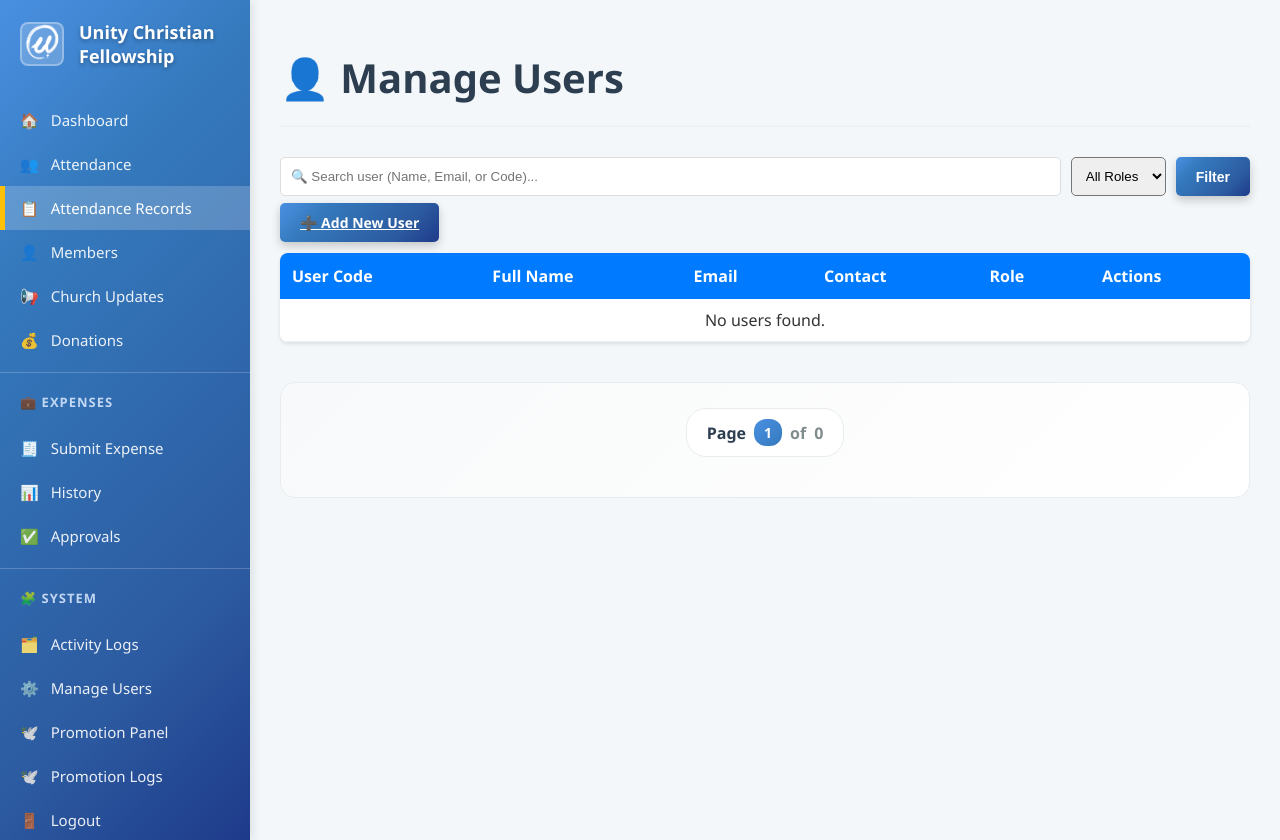
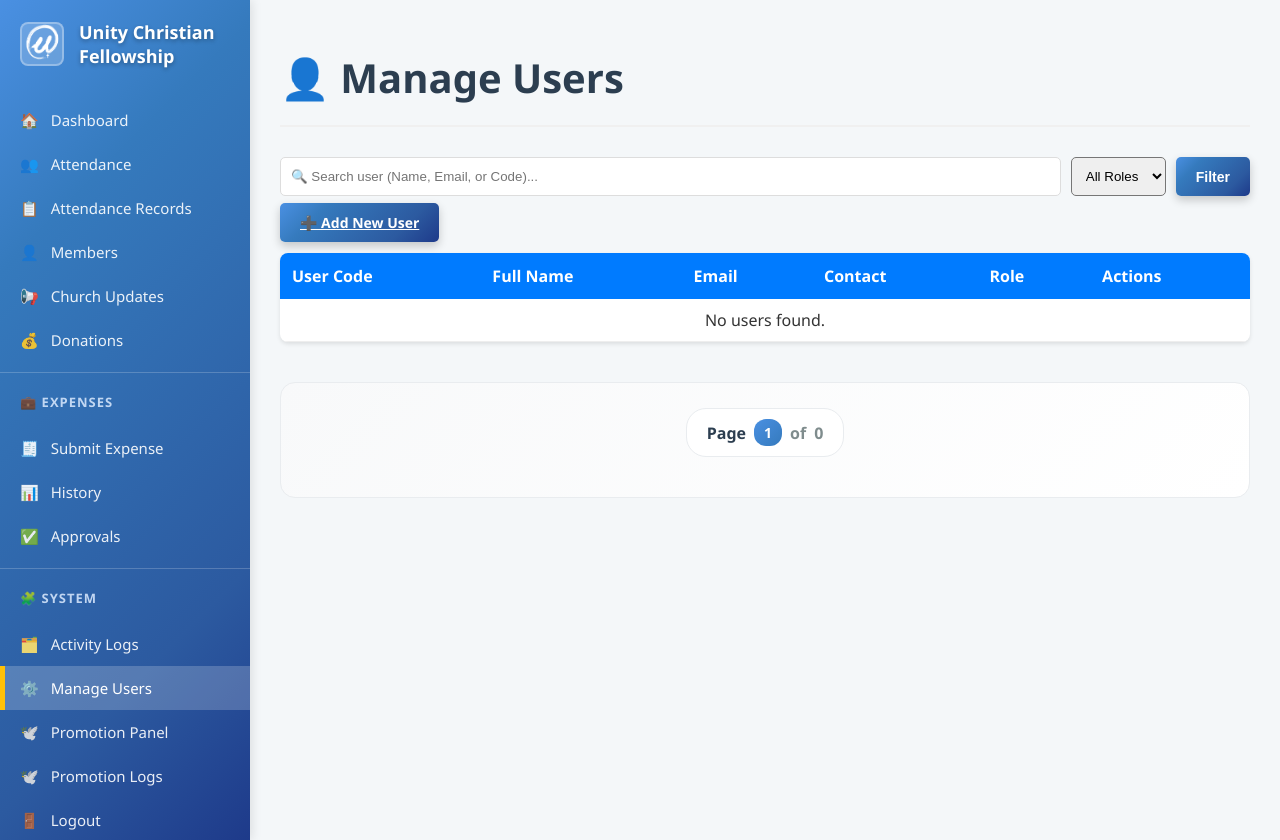
Before and after one commit to VienCode/church-management-system, a PHP site: page /admin_dashboard.php in a window 1280 px wide. Run offline with PHP 8.4, Linux system fonts and the light colour scheme; the visitor is signed in with stand-in values (Sample User, id 1); data that the repository does not hold is empty.

Commit message:
navbar fixes again

```diff
--- a/admin_dashboard.php
+++ b/admin_dashboard.php
@@ -80,7 +80,7 @@ $result = $stmt->get_result();
 
         <?php if (can_access([ROLE_ADMIN, ROLE_ATTENDANCE_MARKER])): ?>
             <li><a href="attendance.php"><span>👥</span> Attendance</a></li>
-            <li><a href="attendance_records.php" class="active"><span>📋</span> Attendance Records</a></li>
+            <li><a href="attendance_records.php"><span>📋</span> Attendance Records</a></li>
         <?php endif; ?>
 
         <?php if (can_access([ROLE_ADMIN, ROLE_MEMBER, ROLE_LEADER])): ?>
@@ -111,7 +111,7 @@ $result = $stmt->get_result();
         <li class="nav-divider"></li>
             <li class="nav-section">🧩 System</li>
             <li><a href="logs.php"><span>🗂️</span> Activity Logs</a></li>
-            <li><a href="admin_dashboard.php"><span>⚙️</span> Manage Users</a></li>
+            <li><a href="admin_dashboard.php" class="active"><span>⚙️</span> Manage Users</a></li>
             <li><a href="promotion_page.php"><span>🕊️</span> Promotion Panel</a></li>
             <li><a href="promotion_logs.php"><span>🕊️</span> Promotion Logs</a></li>
         <?php endif; ?>
--- a/attendance.php
+++ b/attendance.php
@@ -126,8 +126,8 @@ input[type="date"] { padding:8px; border-radius:6px; border:1px solid #ccc; }
         <li><a href="dashboard.php"><span>🏠</span> Dashboard</a></li>
 
         <?php if (can_access([ROLE_ADMIN, ROLE_ATTENDANCE_MARKER])): ?>
-            <li><a href="attendance.php"><span>👥</span> Attendance</a></li>
-            <li><a href="attendance_records.php" class="active"><span>📋</span> Attendance Records</a></li>
+            <li><a href="attendance.php" class="active"><span>👥</span> Attendance</a></li>
+            <li><a href="attendance_records.php"><span>📋</span> Attendance Records</a></li>
         <?php endif; ?>
 
         <?php if (can_access([ROLE_ADMIN, ROLE_MEMBER, ROLE_LEADER])): ?>
--- a/dashboard.php
+++ b/dashboard.php
@@ -99,11 +99,11 @@ if ($upResult && $row = $upResult->fetch_assoc()) {
     </div>
     <ul class="nav-menu">
         <!-- GENERAL PAGES -->
-        <li><a href="dashboard.php"><span>🏠</span> Dashboard</a></li>
+        <li><a href="dashboard.php" class="active"><span>🏠</span> Dashboard</a></li>
 
         <?php if (can_access([ROLE_ADMIN, ROLE_ATTENDANCE_MARKER])): ?>
             <li><a href="attendance.php"><span>👥</span> Attendance</a></li>
-            <li><a href="attendance_records.php" class="active"><span>📋</span> Attendance Records</a></li>
+            <li><a href="attendance_records.php"><span>📋</span> Attendance Records</a></li>
         <?php endif; ?>
 
         <?php if (can_access([ROLE_ADMIN, ROLE_MEMBER, ROLE_LEADER])): ?>
--- a/donations.php
+++ b/donations.php
@@ -127,7 +127,7 @@ while ($row = $chart_data->fetch_assoc()) {
 
         <?php if (can_access([ROLE_ADMIN, ROLE_ATTENDANCE_MARKER])): ?>
             <li><a href="attendance.php"><span>👥</span> Attendance</a></li>
-            <li><a href="attendance_records.php" class="active"><span>📋</span> Attendance Records</a></li>
+            <li><a href="attendance_records.php"><span>📋</span> Attendance Records</a></li>
         <?php endif; ?>
 
         <?php if (can_access([ROLE_ADMIN, ROLE_MEMBER, ROLE_LEADER])): ?>
@@ -139,7 +139,7 @@ while ($row = $chart_data->fetch_assoc()) {
         <?php endif; ?>
 
         <?php if (can_access([ROLE_ACCOUNTANT, ROLE_ADMIN])): ?>
-            <li><a href="donations.php"><span>💰</span> Donations</a></li>
+            <li><a href="donations.php" class="active"><span>💰</span> Donations</a></li>
         <?php endif; ?>
 
         <?php if (can_access([ROLE_ACCOUNTANT, ROLE_ADMIN])): ?>
--- a/expenses_approval.php
+++ b/expenses_approval.php
@@ -26,7 +26,7 @@ $results = $mysqli->query("SELECT * FROM expenses ORDER BY created_at DESC");
 
         <?php if (can_access([ROLE_ADMIN, ROLE_ATTENDANCE_MARKER])): ?>
             <li><a href="attendance.php"><span>👥</span> Attendance</a></li>
-            <li><a href="attendance_records.php" class="active"><span>📋</span> Attendance Records</a></li>
+            <li><a href="attendance_records.php"><span>📋</span> Attendance Records</a></li>
         <?php endif; ?>
 
         <?php if (can_access([ROLE_ADMIN, ROLE_MEMBER, ROLE_LEADER])): ?>
@@ -50,7 +50,7 @@ $results = $mysqli->query("SELECT * FROM expenses ORDER BY created_at DESC");
         <?php endif; ?>
 
         <?php if (can_access([ROLE_PASTOR, ROLE_ADMIN])): ?>
-            <li><a href="expenses_approval.php"><span>✅</span> Approvals</a></li>
+            <li><a href="expenses_approval.php" class="active"><span>✅</span> Approvals</a></li>
         <?php endif; ?>
 
         <?php if (can_access([ROLE_ADMIN])): ?>
--- a/expenses_history.php
+++ b/expenses_history.php
@@ -26,7 +26,7 @@ $results = $mysqli->query("SELECT * FROM expenses ORDER BY created_at DESC");
 
         <?php if (can_access([ROLE_ADMIN, ROLE_ATTENDANCE_MARKER])): ?>
             <li><a href="attendance.php"><span>👥</span> Attendance</a></li>
-            <li><a href="attendance_records.php" class="active"><span>📋</span> Attendance Records</a></li>
+            <li><a href="attendance_records.php"><span>📋</span> Attendance Records</a></li>
         <?php endif; ?>
 
         <?php if (can_access([ROLE_ADMIN, ROLE_MEMBER, ROLE_LEADER])): ?>
@@ -46,7 +46,7 @@ $results = $mysqli->query("SELECT * FROM expenses ORDER BY created_at DESC");
         <li class="nav-divider"></li>
             <li class="nav-section">💼 Expenses</li>
             <li><a href="expenses_submit.php"><span>🧾</span> Submit Expense</a></li>
-            <li><a href="expenses_history.php"><span>📊</span> History</a></li>
+            <li><a href="expenses_history.php" class="active"><span>📊</span> History</a></li>
         <?php endif; ?>
 
         <?php if (can_access([ROLE_PASTOR, ROLE_ADMIN])): ?>
--- a/expenses_submit.php
+++ b/expenses_submit.php
@@ -40,7 +40,7 @@ if ($_SERVER['REQUEST_METHOD'] === 'POST' && isset($_POST['submit_expense'])) {
 
         <?php if (can_access([ROLE_ADMIN, ROLE_ATTENDANCE_MARKER])): ?>
             <li><a href="attendance.php"><span>👥</span> Attendance</a></li>
-            <li><a href="attendance_records.php" class="active"><span>📋</span> Attendance Records</a></li>
+            <li><a href="attendance_records.php"><span>📋</span> Attendance Records</a></li>
         <?php endif; ?>
 
         <?php if (can_access([ROLE_ADMIN, ROLE_MEMBER, ROLE_LEADER])): ?>
@@ -59,7 +59,7 @@ if ($_SERVER['REQUEST_METHOD'] === 'POST' && isset($_POST['submit_expense'])) {
         <!-- Divider -->
         <li class="nav-divider"></li>
             <li class="nav-section">💼 Expenses</li>
-            <li><a href="expenses_submit.php"><span>🧾</span> Submit Expense</a></li>
+            <li><a href="expenses_submit.php" class="active"><span>🧾</span> Submit Expense</a></li>
             <li><a href="expenses_history.php"><span>📊</span> History</a></li>
         <?php endif; ?>
 
--- a/promotion_page.php
+++ b/promotion_page.php
@@ -100,7 +100,7 @@ $leaders = $mysqli->query("SELECT leader_id, leader_name FROM leaders ORDER BY l
 
         <?php if (can_access([ROLE_ADMIN, ROLE_ATTENDANCE_MARKER])): ?>
             <li><a href="attendance.php"><span>👥</span> Attendance</a></li>
-            <li><a href="attendance_records.php" class="active"><span>📋</span> Attendance Records</a></li>
+            <li><a href="attendance_records.php"><span>📋</span> Attendance Records</a></li>
         <?php endif; ?>
 
         <?php if (can_access([ROLE_ADMIN, ROLE_MEMBER, ROLE_LEADER])): ?>
@@ -132,7 +132,7 @@ $leaders = $mysqli->query("SELECT leader_id, leader_name FROM leaders ORDER BY l
             <li class="nav-section">🧩 System</li>
             <li><a href="logs.php"><span>🗂️</span> Activity Logs</a></li>
             <li><a href="admin_dashboard.php"><span>⚙️</span> Manage Users</a></li>
-            <li><a href="promotion_page.php"><span>🕊️</span> Promotion Panel</a></li>
+            <li><a href="promotion_page.php" class="active"><span>🕊️</span> Promotion Panel</a></li>
             <li><a href="promotion_logs.php"><span>🕊️</span> Promotion Logs</a></li>
         <?php endif; ?>
 
--- a/upload.php
+++ b/upload.php
@@ -232,7 +232,7 @@ $posts_result = $posts_query->get_result();
 
         <?php if (can_access([ROLE_ADMIN, ROLE_ATTENDANCE_MARKER])): ?>
             <li><a href="attendance.php"><span>👥</span> Attendance</a></li>
-            <li><a href="attendance_records.php" class="active"><span>📋</span> Attendance Records</a></li>
+            <li><a href="attendance_records.php"><span>📋</span> Attendance Records</a></li>
         <?php endif; ?>
 
         <?php if (can_access([ROLE_ADMIN, ROLE_MEMBER, ROLE_LEADER])): ?>
@@ -240,7 +240,7 @@ $posts_result = $posts_query->get_result();
         <?php endif; ?>
 
         <?php if (can_access([ROLE_ADMIN, ROLE_EDITOR, ROLE_PASTOR, ROLE_LEADER])): ?>
-            <li><a href="upload.php"><span>📢</span> Church Updates</a></li>
+            <li><a href="upload.php" class="active"><span>📢</span> Church Updates</a></li>
         <?php endif; ?>
 
         <?php if (can_access([ROLE_ACCOUNTANT, ROLE_ADMIN])): ?>
```
